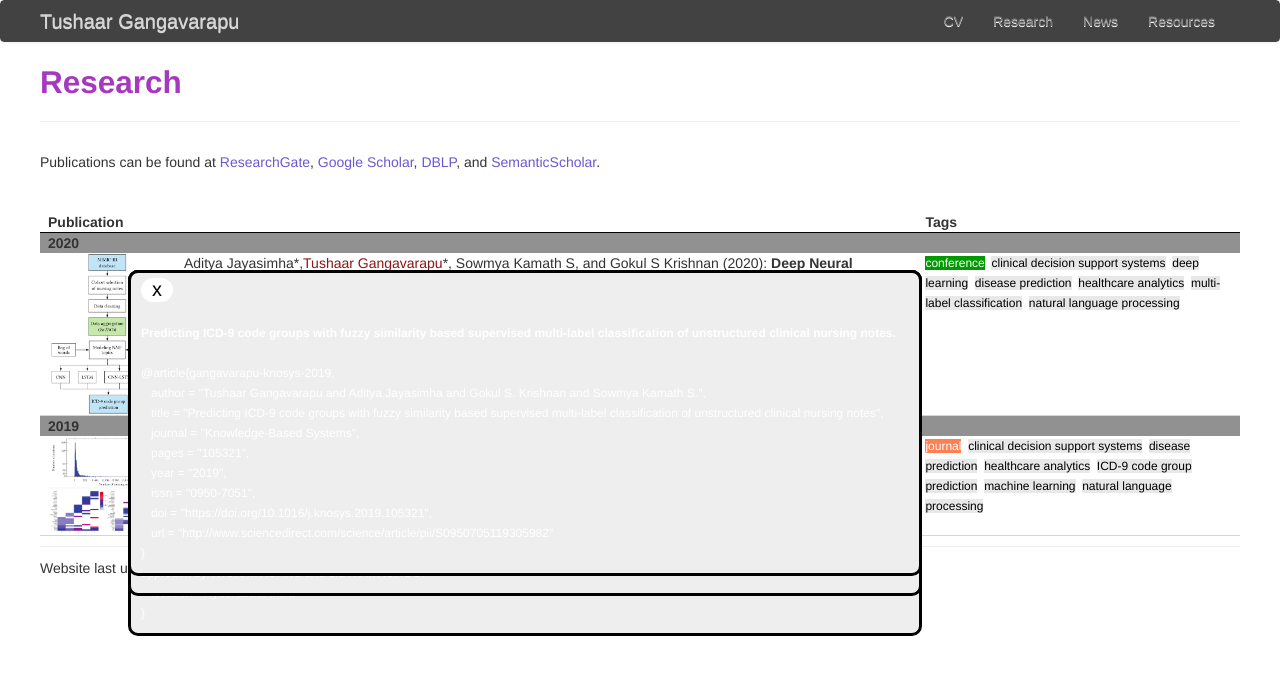
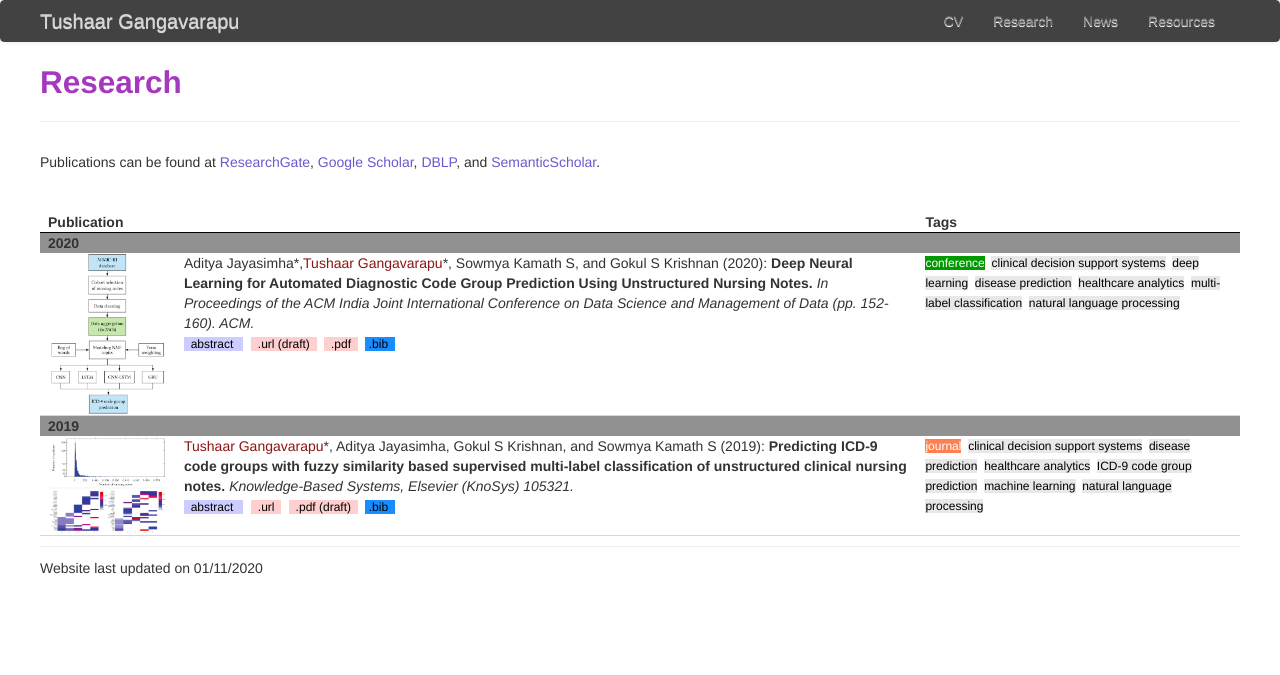
Before and after one commit to TushaarGVS/tushaargvs.github.io, a Jekyll site: the page built from pages/research.html, in a window 1280 px wide. Shown: the top 675 px of the page. Built offline with Jekyll 4.4.1, drawn with Linux system fonts in a browser that asks for light colours; nearby versions of some CDN libraries.

Commit message:
Customizing the website

```diff
--- a/pages/research.html
+++ b/pages/research.html
@@ -10,48 +10,27 @@ description: Tushaar Gangavarapu's research
 
 <script type="text/javascript" src="https://ajax.googleapis.com/ajax/libs/jquery/1.7.2/jquery.min.js"></script>
 <script src="https://ajax.aspnetcdn.com/ajax/jquery.ui/1.8.9/jquery-ui.js" type="text/javascript"></script>
+<script>
+    $(document).ready(function(){
+        $(".abs-dialog").modal('hide');
+    });
+</script>
 
 <style type="text/css">
   td, th {
       padding:0 8px;
   }
 
-  .noclose {
-    display:none;
+  .ui-dialog-titlebar-close {
+    visibility: hidden;
   }
 
-  #bib-dialog { width: 60%; position: fixed; top: 30%; left: 10%; right: 10%; background-color: #eee; border: 3px solid black; padding: 10px; -moz-border-radius:10px; -webkit-border-radius:10px; -o-border-radius:10px; border-radius:10px; z-index: 50;}
+  .bib-dialog { width: 60%; position: fixed; top: 30%; left: 10%; right: 10%; background-color: #eee; border: 3px solid black; padding: 10px; -moz-border-radius:10px; -webkit-border-radius:10px; -o-border-radius:10px; border-radius:10px; z-index: 50;}
   span.bib-close { background-color: #fff; border: 3px solid #fff; color: black; float: left; font-size: 20px; height: 12px; left: 0px; line-height: 10px; padding: 3px; position: relative; text-align: center; text-decoration: none; top: -5px; width: 20px; -moz-border-radius:15px; -webkit-border-radius:15px; -o-border-radius:15px; border-radius:15px; }
 
-  #abs-dialog { width: 60%; position: fixed; top: 30%; left: 10%; right: 10%; background-color: #eee; border: 3px solid black; padding: 10px; -moz-border-radius:10px; -webkit-border-radius:10px; -o-border-radius:10px; border-radius:10px; z-index: 50;}
+  .abs-dialog { width: 60%; position: fixed; top: 30%; left: 10%; right: 10%; background-color: #eee; border: 3px solid black; padding: 10px; -moz-border-radius:10px; -webkit-border-radius:10px; -o-border-radius:10px; border-radius:10px; z-index: 50;}
   span.abs-close { background-color: #fff; border: 3px solid #fff; color: black; float: left; font-size: 20px; height: 12px; left: 0px; line-height: 10px; padding: 3px; position: relative; text-align: center; text-decoration: none; top: -5px; width: 20px; -moz-border-radius:15px; -webkit-border-radius:15px; -o-border-radius:15px; border-radius:15px; }
 </style>
-
-<script type="text/javascript">
-  $(function abs_btn() {
-      $("#abs-dialog").dialog({
-        modal: true,
-        autoOpen: false,
-        dialogClass: "noclose"
-      });
-
-      $("#abs-show").click(function () {
-        $('#abs-dialog').dialog('open');
-      });
-  });
-
-  $(function bib_btn() {
-      $("#bib-dialog").dialog({
-          modal: true,
-          autoOpen: false,
-          dialogClass: "noclose"
-      });
-
-      $("#bib-show").click(function () {
-          $('#bib-dialog').dialog('open');
-      });
-  });
-</script>
 
 <div> Publications can be found at
   <a href="https://www.researchgate.net/profile/Tushaar_Gangavarapu" target="_blank">ResearchGate</a>,
@@ -81,9 +60,18 @@ description: Tushaar Gangavarapu's research
       Aditya Jayasimha*,<font color="#8c1515">Tushaar Gangavarapu</font>*, Sowmya Kamath S, and Gokul S Krishnan (2020): <b>Deep Neural Learning for Automated Diagnostic Code Group Prediction Using Unstructured Nursing Notes.</b> <i>In Proceedings of the ACM India Joint International Conference on Data Science and Management of Data (pp. 152-160). ACM.</i>
       <br/>
 
-      <span id="abs-show" style="color:white;background-color:#ccccff;font-size:12px;cursor: pointer;" @click="abs_btn"><font color="black">&nbsp; abstract &nbsp;</font>
-        <div id="abs-dialog">
-          <span class="abs-close" onclick="$('#abs-dialog').dialog('close');" style="cursor: pointer;">x</a></span><br/><br/>
+      <span style="color:white;background-color:#ccccff;font-size:12px;cursor: pointer;" onclick="
+        $('.abs-dialog').dialog({
+          modal: true,
+          autoOpen: false,
+          closeOnEscape: false,
+          open: function(event, ui) {
+            $('.ui-dialog-titlebar-close', ui.dialog || ui).hide();
+          }
+        });
+        $('#abs-dialog-cods').dialog('open');"><font color="black">&nbsp; abstract &nbsp;</font>
+        <div class="abs-dialog" id="abs-dialog-cods" style="display:none;">
+          <span class="abs-close" onclick="$('#abs-dialog-cods').dialog('close');" style="cursor: pointer;">x</a></span><br/><br/>
 
           <b>Deep Neural Learning for Automated Diagnostic Code Group Prediction Using Unstructured Nursing Notes.</b></br><br/>
 
@@ -95,9 +83,18 @@ description: Tushaar Gangavarapu's research
 
       <span style="color:white;background-color:#FFCECE;cursor: pointer;font-size:12px;"> <a href="../assets/publications/cods-comad-2020.pdf"><font color="black">&nbsp; .pdf &nbsp;</font></a></span>&nbsp;
 
-      <span id="bib-show" style="color:white;background-color:#1a8cff;cursor: pointer;font-size:12px;" @click="bib_btn"><font color="black">&nbsp;.bib &nbsp;</font>
-        <div id="bib-dialog">
-          <span class="abs-close" onclick="$('#bib-dialog').dialog('close');" style="cursor: pointer;">x</a></span><br/><br/>
+      <span style="color:white;background-color:#1a8cff;cursor: pointer;font-size:12px;" onclick="
+        $('.bib-dialog').dialog({
+          modal: true,
+          autoOpen: false,
+          closeOnEscape: false,
+          open: function(event, ui) {
+            $('.ui-dialog-titlebar-close', ui.dialog || ui).hide();
+          }
+        });
+        $('#bib-dialog-cods').dialog('open');"><font color="black">&nbsp;.bib &nbsp;</font>
+        <div class="bib-dialog" id="bib-dialog-cods" style="display:none;">
+          <span class="abs-close" onclick="$('#bib-dialog-cods').dialog('close');" style="cursor: pointer;">x</a></span><br/><br/>
 
           <b>Deep Neural Learning for Automated Diagnostic Code Group Prediction Using Unstructured Nursing Notes.</b></br><br/>
 
@@ -142,9 +139,18 @@ description: Tushaar Gangavarapu's research
       <font color="#8c1515">Tushaar Gangavarapu</font>*, Aditya Jayasimha, Gokul S Krishnan, and Sowmya Kamath S (2019): <b>Predicting ICD-9 code groups with fuzzy similarity based supervised multi-label classification of unstructured clinical nursing notes.</b> <i>Knowledge-Based Systems, Elsevier (KnoSys) 105321.</i>
       <br/>
 
-      <span id="abs-show" style="color:white;background-color:#ccccff;font-size:12px;cursor: pointer;" @click="abs_btn"><font color="black">&nbsp; abstract &nbsp;</font>
-        <div id="abs-dialog">
-          <span class="abs-close" onclick="$('#abs-dialog').dialog('close');" style="cursor: pointer;">x</a></span><br/><br/>
+      <span id="abs-show-kbs" style="color:white;background-color:#ccccff;font-size:12px;cursor: pointer;" onclick="
+        $('.abs-dialog').dialog({
+          modal: true,
+          autoOpen: false,
+          closeOnEscape: false,
+          open: function(event, ui) {
+            $('.ui-dialog-titlebar-close', ui.dialog || ui).hide();
+          }
+        });
+        $('#abs-dialog-kbs').dialog('open');"><font color="black">&nbsp; abstract &nbsp;</font>
+        <div class="abs-dialog" id="abs-dialog-kbs" style="display:none;">
+          <span class="abs-close" onclick="$('#abs-dialog-kbs').dialog('close');" style="cursor: pointer;">x</a></span><br/><br/>
 
           <b>Predicting ICD-9 code groups with fuzzy similarity based supervised multi-label classification of unstructured clinical nursing notes.</b></br><br/>
 
@@ -156,9 +162,18 @@ description: Tushaar Gangavarapu's research
 
       <span style="color:white;background-color:#FFCECE;cursor: pointer;font-size:12px;"> <a href="../assets/publications/knosys-2019-draft.pdf"><font color="black">&nbsp; .pdf (draft) &nbsp;</font></a></span>&nbsp;
 
-      <span id="bib-show" style="color:white;background-color:#1a8cff;cursor: pointer;font-size:12px;" @click="bib_btn"><font color="black">&nbsp;.bib &nbsp;</font>
-        <div id="bib-dialog">
-          <span class="abs-close" onclick="$('#bib-dialog').dialog('close');" style="cursor: pointer;">x</a></span><br/><br/>
+      <span id="bib-show-kbs" style="color:white;background-color:#1a8cff;cursor: pointer;font-size:12px;" onclick="
+        $('.bib-dialog').dialog({
+          modal: true,
+          autoOpen: false,
+          closeOnEscape: false,
+          open: function(event, ui) {
+            $('.ui-dialog-titlebar-close', ui.dialog || ui).hide();
+          }
+        });
+        $('#bib-dialog-kbs').dialog('open');"><font color="black">&nbsp;.bib &nbsp;</font>
+        <div class="bib-dialog" id="bib-dialog-kbs" style="display:none;">
+          <span class="abs-close" onclick="$('#bib-dialog-kbs').dialog('close');" style="cursor: pointer;">x</a></span><br/><br/>
 
           <b>Predicting ICD-9 code groups with fuzzy similarity based supervised multi-label classification of unstructured clinical nursing notes.</b></br><br/>
 
```
